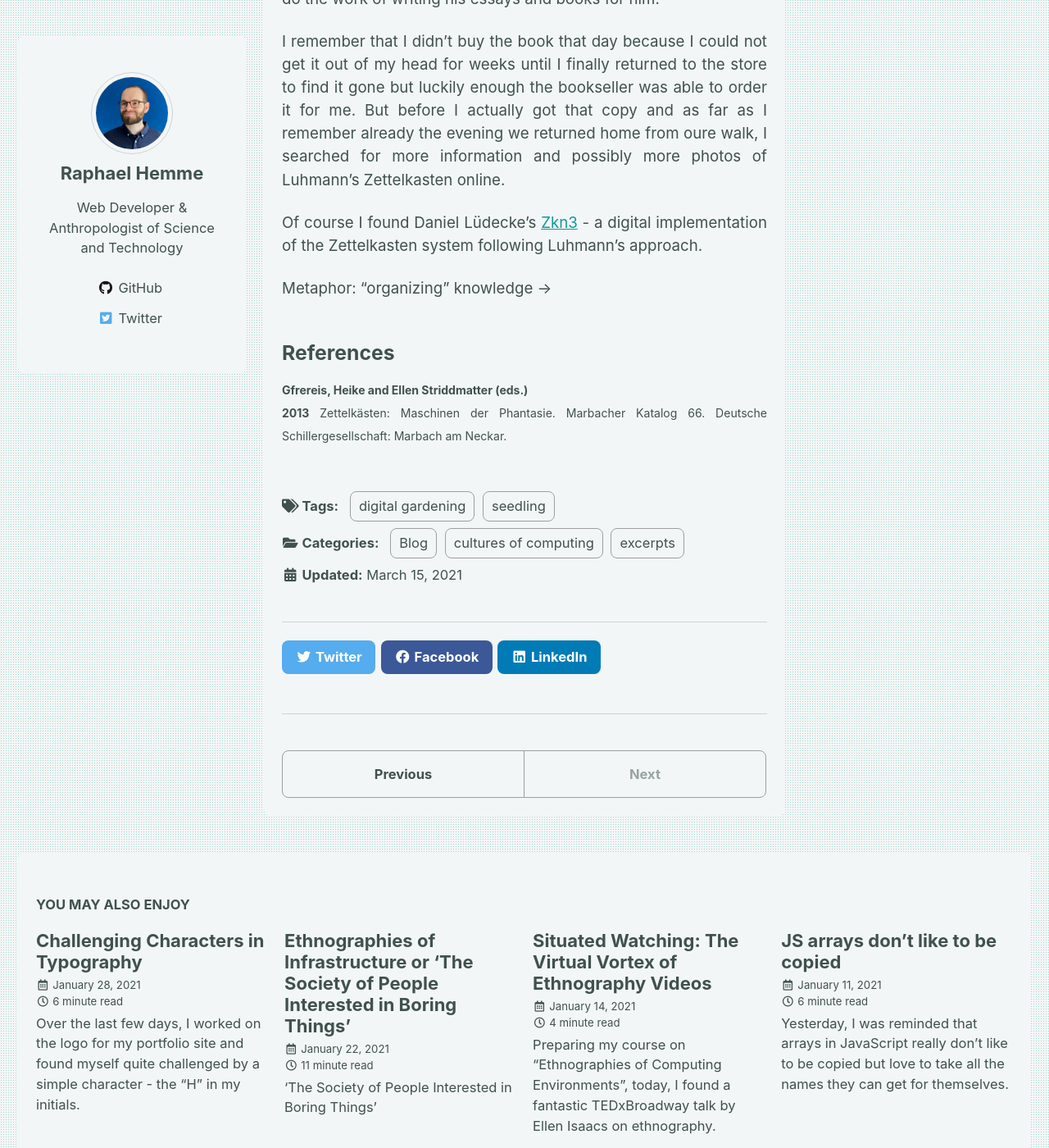
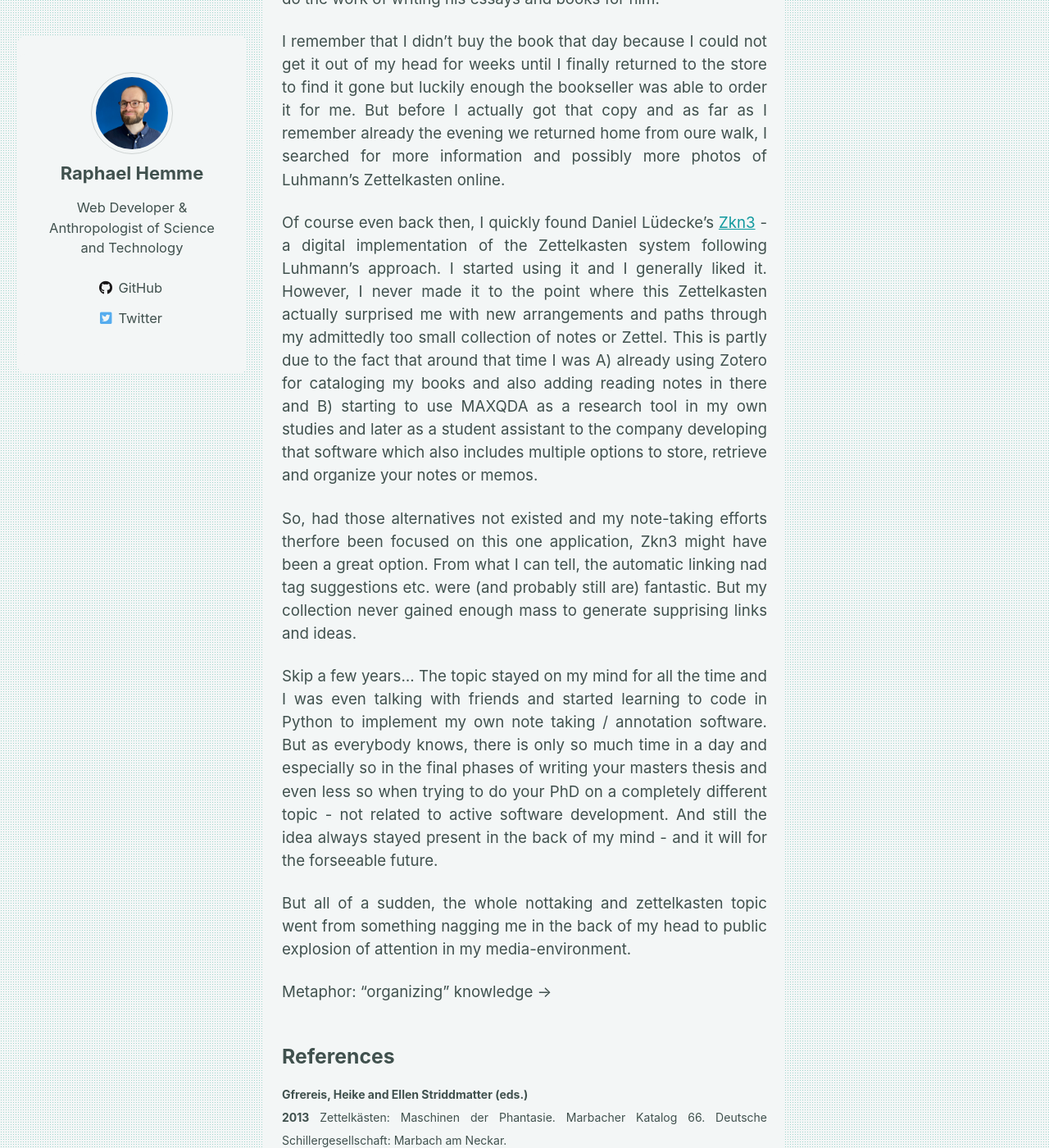
Before and after one commit to Raphael-Hemme/Raphael-Hemme.github.io, a Jekyll site: the page built from _posts/2021-03-15-digital-gardening.md, in a window 1280 px wide and 1400 px high, scrolled down 1036 px. Shown: the whole window at 82% size. Built offline with Jekyll 4.4.1, drawn with Linux system fonts in a browser that asks for light colours; cached includes are drawn as plain includes; some of the changed text lies outside the part shown.

Commit message:
Add another three paragraphs to the current post

```diff
--- a/_posts/2021-03-15-digital-gardening.md
+++ b/_posts/2021-03-15-digital-gardening.md
@@ -20,7 +20,17 @@ This book had one chapter about Niklas Luhmann's Zettelkasten that especially pe
 
 I remember that I didn't buy the book that day because I could not get it out of my head for weeks until I finally returned to the store to find it gone but luckily enough the bookseller was able to order it for me. But before I actually got that copy and as far as I remember already the evening we returned home from oure walk, I searched for more information and possibly more photos of Luhmann's Zettelkasten online.
 
-Of course I found Daniel Lüdecke's [Zkn3](http://zettelkasten.danielluedecke.de/) - a digital implementation of the Zettelkasten system following Luhmann's approach.
+Of course even back then, I quickly found Daniel Lüdecke's [Zkn3](http://zettelkasten.danielluedecke.de/) - a digital implementation of the Zettelkasten system following Luhmann's approach. I started using it and I generally liked it. However, I never made it to the point where this Zettelkasten actually surprised me with new arrangements and paths through my admittedly too small collection of notes or Zettel. This is partly due to the fact that around that time I was A) already using Zotero for cataloging my books and also adding reading notes in there and B) starting to use MAXQDA as a research tool in my own studies and later as a student assistant to the company developing that software which also includes multiple options to store, retrieve and organize your notes or memos.
+
+So, had those alternatives not existed and my note-taking efforts therfore been focused on this one application, Zkn3 might have been a great option. From what I can tell, the automatic linking nad tag suggestions etc. were (and probably still are) fantastic. But my collection never gained enough mass to generate supprising links and ideas.
+
+Skip a few years... The topic stayed on my mind for all the time and I was even talking with friends and started learning to code in Python to implement my own note taking / annotation software. But as everybody knows, there is only so much time in a day and especially so in the final phases of writing your masters thesis and even less so when trying to do your PhD on a completely different topic - not related to active software development. And still the idea always stayed present in the back of my mind - and it will for the forseeable future.
+
+But all of a sudden, the whole nottaking and zettelkasten topic went from something nagging me in the back of my head to public explosion of attention in my media-environment.
+
+
+
+
 
 Metaphor: "organizing" knowledge ->
 
```
